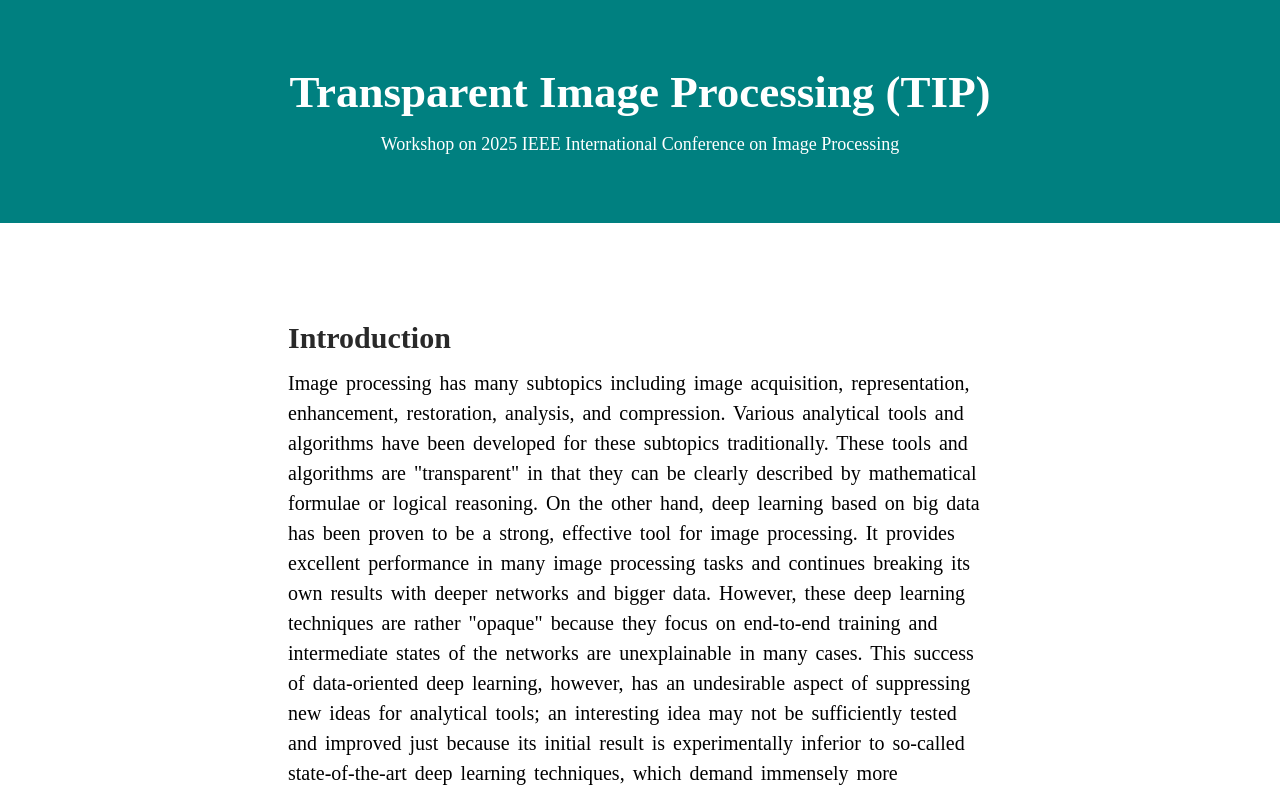
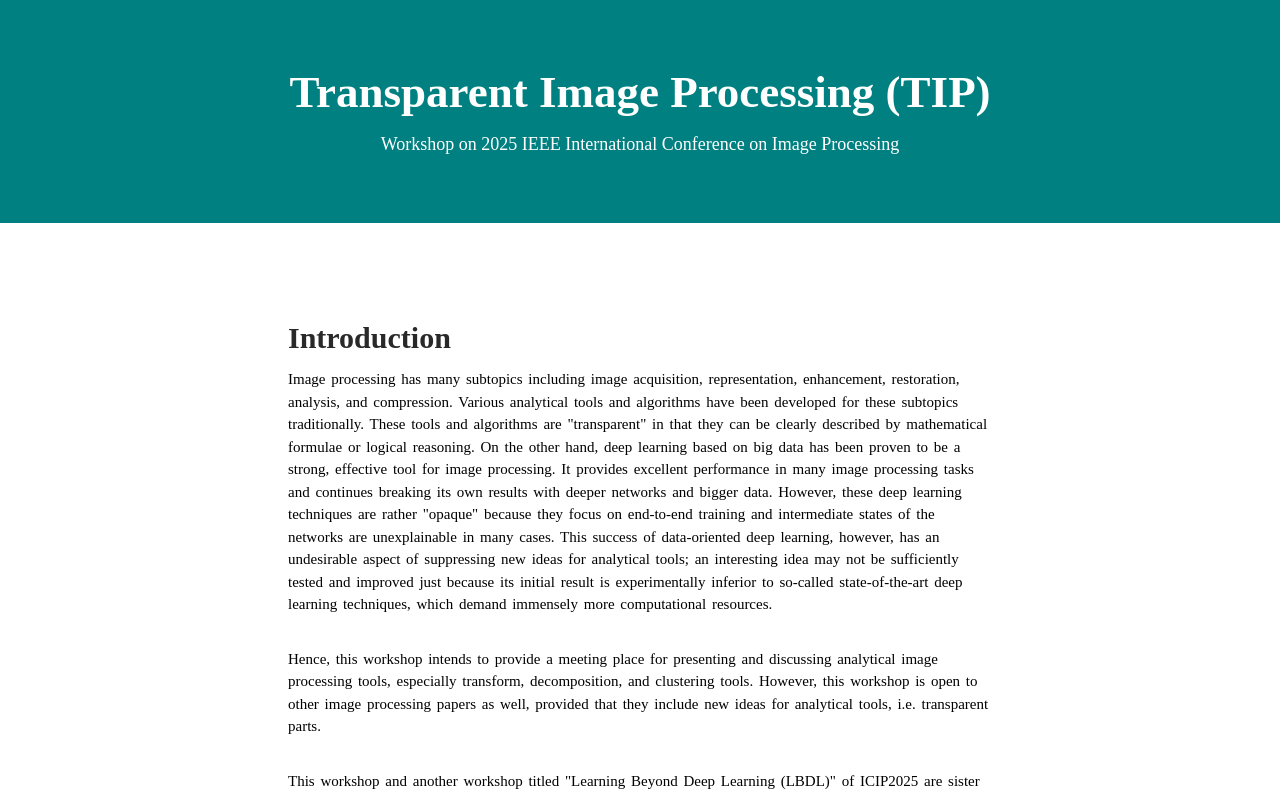
Before and after one commit to uinone/tip, a React (Create React App) app: page / in a window 1280 px wide. Shown: the top 794 px of the page. Built offline with nearby package versions, Linux system fonts and the light colour scheme.

Commit message:
[Chore] change section contents font size 20px -> 15px

```diff
--- a/src/App.css
+++ b/src/App.css
@@ -59,8 +59,8 @@
 }
 
 .section > p {
-	font-size: 20px;
+	font-size: 15px;
 	font-weight: 400;
 	line-height: 1.5;
-	word-spacing: 3px;
+	word-spacing: 2px;
 }
```
